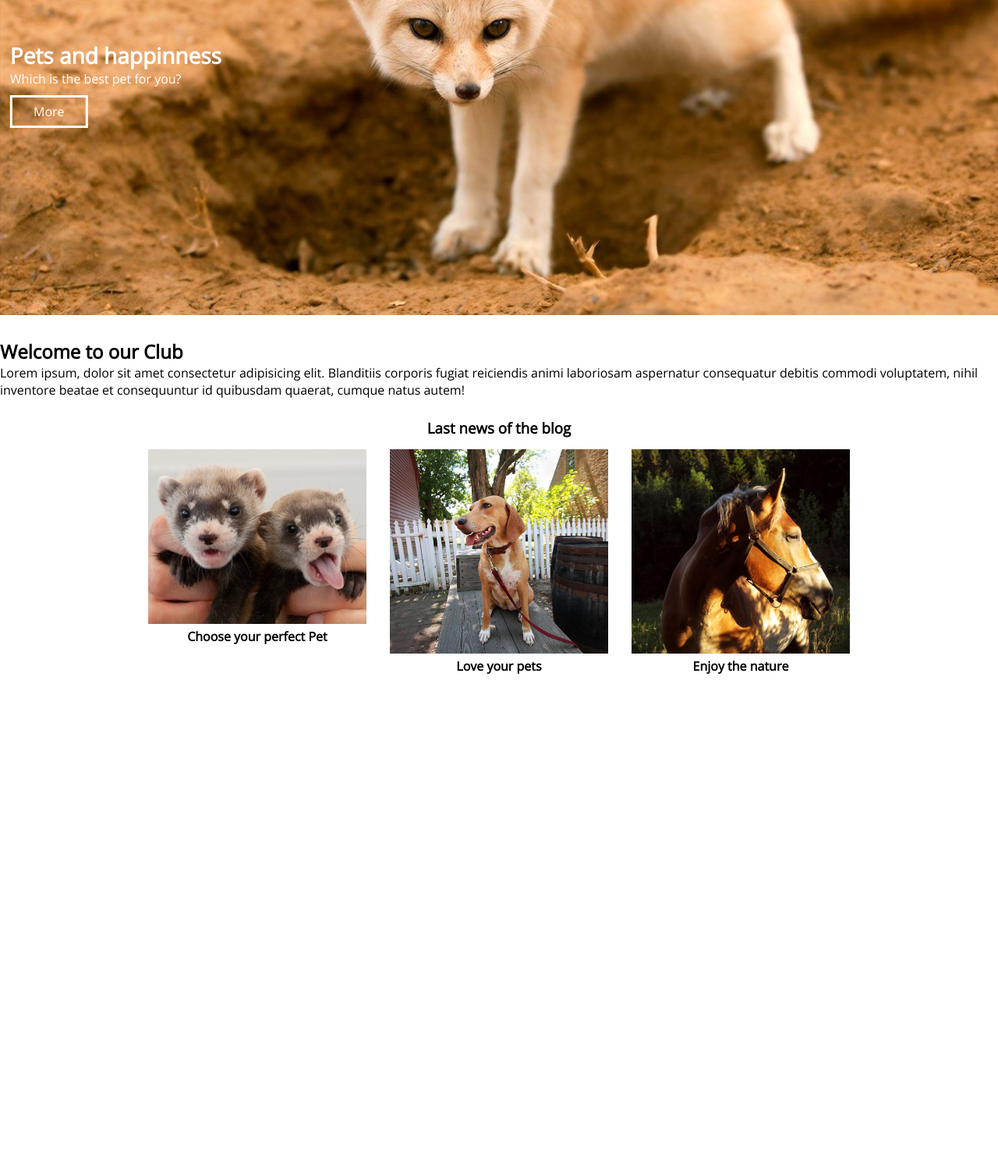
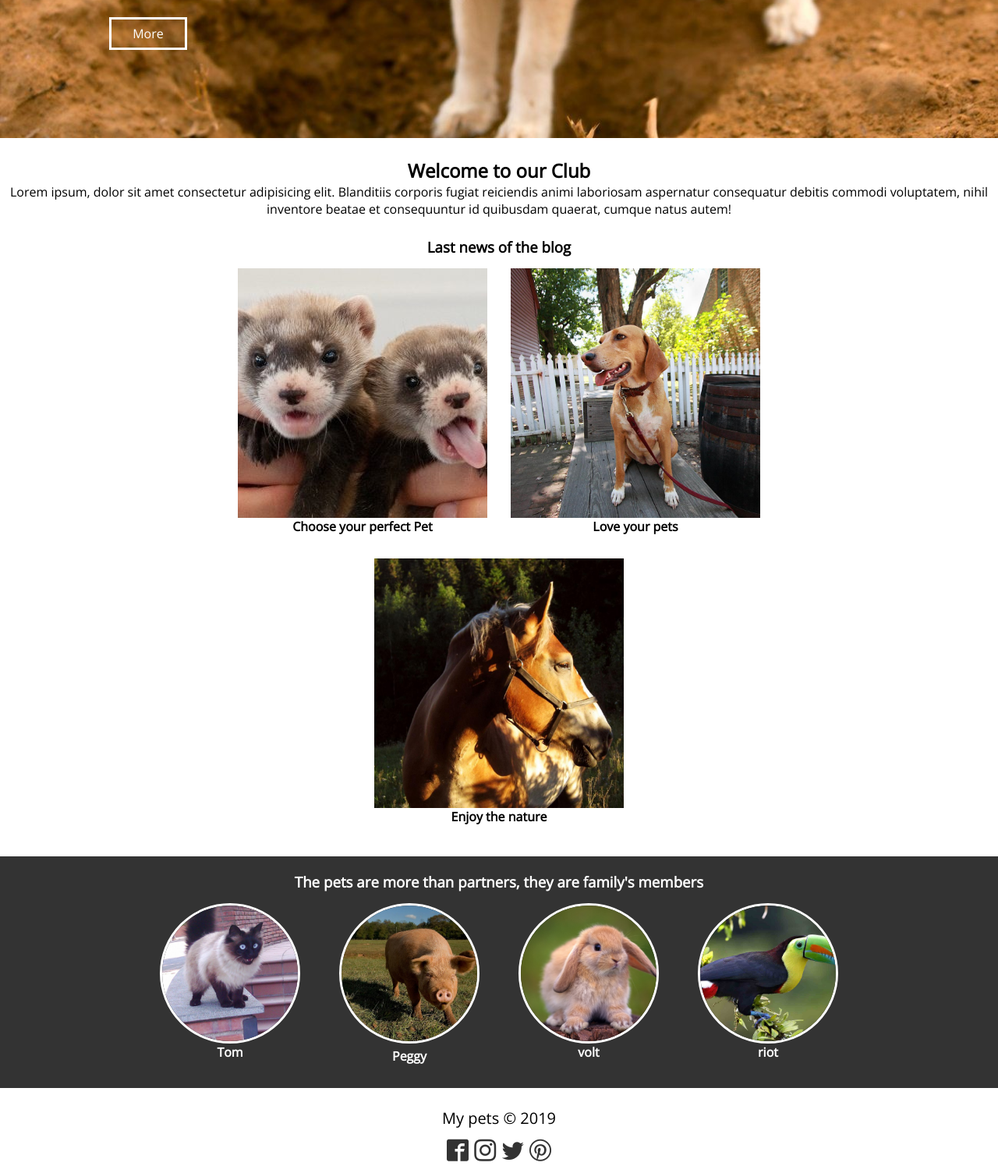
Before and after one commit to AngelAstorga/websites, a plain HTML site: page pets-basic/index.html in a window 1280 px wide. Shown: the part 243-1738 px from the top of the page at 78% size. Before the commit the page ends 1148 px from the top, so only its background shows below. Drawn offline with nearby package versions, Linux system fonts and the light colour scheme; files whose address does not match are found by name.

```diff
--- /dev/null
+++ b/game-memorize/style.css
@@ -0,0 +1,69 @@
+@import url('https://fonts.googleapis.com/css?family=Major+Mono+Display');
+
+*{
+    margin:0;
+    padding:0;
+    font-family: 'Major Mono Display', monospace;
+}
+.title{
+    text-align: center;
+    position: absolute;
+    top:100px;
+    left: 50%;
+    transform: translate(-50%,-50%);
+}
+.container-global{
+    width:100vw;
+    height: 100vh;
+    display: flex;
+    justify-content: center;
+    align-items: center;
+}
+.container{
+    width: 300px;
+    height: 300px;
+    border-radius: 50%;
+    overflow: hidden;
+    background-color: #fff;
+    display: grid;
+    grid-template-columns: repeat(2,150px);
+    grid-template-rows: repeat(2,150px);
+}
+.hide{
+    display: none;
+}
+
+.purple{
+    background-color: #be2edd;
+}
+.purple.light{
+    background-color: #e056fd;
+}
+.orange{
+    background-color: #f0932b;
+}
+.orange.light{
+    background-color: #ffbe76;
+}
+.green{
+background-color:#6ab04c;
+}
+.green.light{
+background-color:#badc58;
+}
+.blue{
+    background-color: #22a6b3;
+}
+.blue.light{
+    background-color: #7ed6df;
+}
+button{
+    display: initial;
+    cursor:pointer;
+    padding: 12px;
+    font-size: 35px;
+    position: absolute;
+    top:50%;
+    left: 50%;
+    transform: translate(-50%,-50%);
+}
--- a/pets-basic/index.html
+++ b/pets-basic/index.html
@@ -11,7 +11,7 @@
 <body>
     <header>
         <div class="container">
-            <h1 class="icon-tux">My Pets</h1>
+            <h1 class="icon-tux"> My Pets</h1>
             <input type="checkbox" id="menu-bar">
             <label class="icon-menu" for="menu-bar"></label>
             <nav class="menu">
@@ -31,7 +31,7 @@
                 <a href="">More</a>
             </div>
         </section>
-    </main>
+
     <section id="welcome">
         <h2>Welcome to our Club</h2>
         <p>
@@ -42,19 +42,66 @@
         <h3>Last news of the blog</h3>
         <div class="container">
             <article>
-                <img src="assets/images/huron.jpg" alt="">
+                <figure>
+                    <img src="assets/images/huron.jpg" alt="">
+                </figure>
                 <h4>Choose your perfect Pet</h4>
             </article>
             <article>
+                <figure>
                 <img src="assets/images/dog.jpg" alt="">
+                </figure>
                 <h4>Love your pets</h4>
             </article>
             <article>
+                <figure>
                 <img src="assets/images/horse.jpg" alt="">
+                </figure>
                 <h4>Enjoy the nature</h4>
             </article>
 
         </div>
     </section>
+    <section id="info">
+        <h3>The pets are more than partners, they are family's members</h3>
+        <div class="container">
+            <div class="info-pet">
+                <figure>
+                <img src="assets/images/cat.jpg" alt="">
+                </figure>
+                <h4>Tom</h4>
+            </div>
+            <div class="info-pet">
+                <figure>
+                <img src="assets/images/pig.jpg" alt="">
+                <h4>Peggy</h4>
+                </figure>
+            </div>
+            <div class="info-pet">
+                <figure>
+                <img src="assets/images/rabbit.jpg" alt="">
+                </figure>
+                <h4>volt</h4>
+            </div>
+            <div class="info-pet">
+                <figure>
+                    <img src="assets/images/tucan.jpg" alt="">
+                </figure>
+                <h4>riot</h4>
+            </div>
+        </div>
+    </section>
+</main>
+<footer>
+    <div class="container">
+        <p class="copy">My pets &copy; 2019</p>
+        <div class="social-media">
+            <a href="#" class="icon-facebook"></a>
+            <a href="#" class="icon-instagram"></a>
+            <a href="#" class="icon-twitter"></a>
+            <a href="#" class="icon-pinterest"></a>
+        </div>
+    </div>
+</footer>
 </body>
 </html>
--- a/pets-basic/styleSheets/banner.css
+++ b/pets-basic/styleSheets/banner.css
@@ -32,9 +32,31 @@
 #banner a:hover{
     background: rgba(51,51,51,.5);
 }
-.test{
-    background: #000;
-    width: 150px;
-    height: 50px;
-    transform: translateX(-50%);
+@media screen and (min-width:480px){
+    #banner h2{
+        font-size:40px;
+    }
+    #banner a{
+        margin-top: 25px;
+    }
 }
+@media screen and (min-width:768px){
+    #banner{
+        height: 370px;
+        overflow: hidden;
+    }
+    #banner img{
+        height: auto;
+        margin-top: -100px;
+    }
+}
+@media screen and (min-width:1024px){
+    #banner{
+        height: 370px;
+        overflow: hidden;
+    }
+    #banner img{
+        height: auto;
+        margin-top: -150px;
+    }
+}
--- a/pets-basic/styleSheets/blog.css
+++ b/pets-basic/styleSheets/blog.css
@@ -10,6 +10,11 @@
     margin:15px;
 }
 #blog img{
+    height: 100%;
     width: 100%;
-    max-width: 280px;
+    object-fit: cover;
 }
+#blog figure{
+    width: 20em;
+    height: 20em;
+}
--- /dev/null
+++ b/pets-basic/styleSheets/info.css
@@ -0,0 +1,63 @@
+#info{
+    background: #333;
+    color: white;
+    text-align: center;
+    padding: 20px;
+}
+#info .container{
+    display: flex;
+    flex-wrap: wrap;
+    justify-content: center;
+}
+.info-pet{
+    margin: 20px;
+}
+.info-pet figure{
+    width: 180px;
+    height: 180px;
+}
+.info-pet img{
+    width: 100%;
+    height: 100%;
+    object-fit: cover;
+    border-radius: 50%;
+    border: 5px solid #fff;
+}
+@media screen and (min-width:480px){
+    .info-pet figure{
+        margin:0 auto;
+    }
+    .info-pet{
+        width: 40%;
+        height: 40%;
+        margin: 15px;
+    }
+@media screen and (min-width:768px){
+
+        .info-pet figure{
+            margin:0 auto;
+        }
+        .info-pet{
+            margin: 15px;
+            width: 35%;
+            height: 35%;
+        }
+        .info-pet img{
+            border: 3px solid #fff;
+        }
+    }
+@media screen and (min-width:1024px){
+    .info-pet figure{
+        margin:0 auto;
+    }
+    .info-pet{
+        width: 20%;
+        height: 20%;
+        margin: 15px;
+    }
+}
+
+
+
+
+}
--- a/pets-basic/styleSheets/menu.css
+++ b/pets-basic/styleSheets/menu.css
@@ -6,6 +6,9 @@
     font-size: 28px;
     margin:9px 0;
     cursor: pointer;
+}
+.container h1{
+    margin-top:6px;
 }
 .menu{
     position: absolute;
@@ -33,3 +36,21 @@
 #menu-bar:checked ~ .menu{
     transform: translate(0%);
 }
+@media screen and (min-width:1024px){
+
+    .menu{
+        float: right;
+        display: flex;
+        position: static;
+        width: auto;
+        height: auto;
+        transform: translateX(0%);
+        background: #333;
+    }
+    .menu a{
+        border:none;
+    }
+    .icon-menu{
+        display: none;
+    }
+}
--- a/pets-basic/styleSheets/style.css
+++ b/pets-basic/styleSheets/style.css
@@ -2,6 +2,7 @@
 @import url('menu.css');
 @import url('banner.css');
 @import url('blog.css');
+@import url('info.css');
 
 *{
     margin: 0;
@@ -29,6 +30,11 @@
 section{
     width:100%;
     margin-bottom: 25px;
+
+}
+#welcome{
+    text-align: center;
+    padding: 0px 5px;
 }
 h1{
     float: left;
@@ -36,3 +42,28 @@
 header .container{
     display: table;
 }
+
+footer .container{
+    display: flex;
+    flex-wrap: wrap;
+    justify-content: center;
+}
+.copy{
+    font-size: 20px;
+}
+.social-media{
+    margin-top: 10px;
+    width:100%;
+    text-align: center;
+    font-size: 28px;
+}
+.social-media a{
+    color: #333;
+    text-decoration: none;
+}
+
+@media screen and (min-width:1024px){
+    .container{
+        width: 1000px;
+    }
+}
```
Also changed, not shown: game-memorize/index.html (added, +28 -0 lines), game-memorize/logic.js (added, +135 -0 lines).
